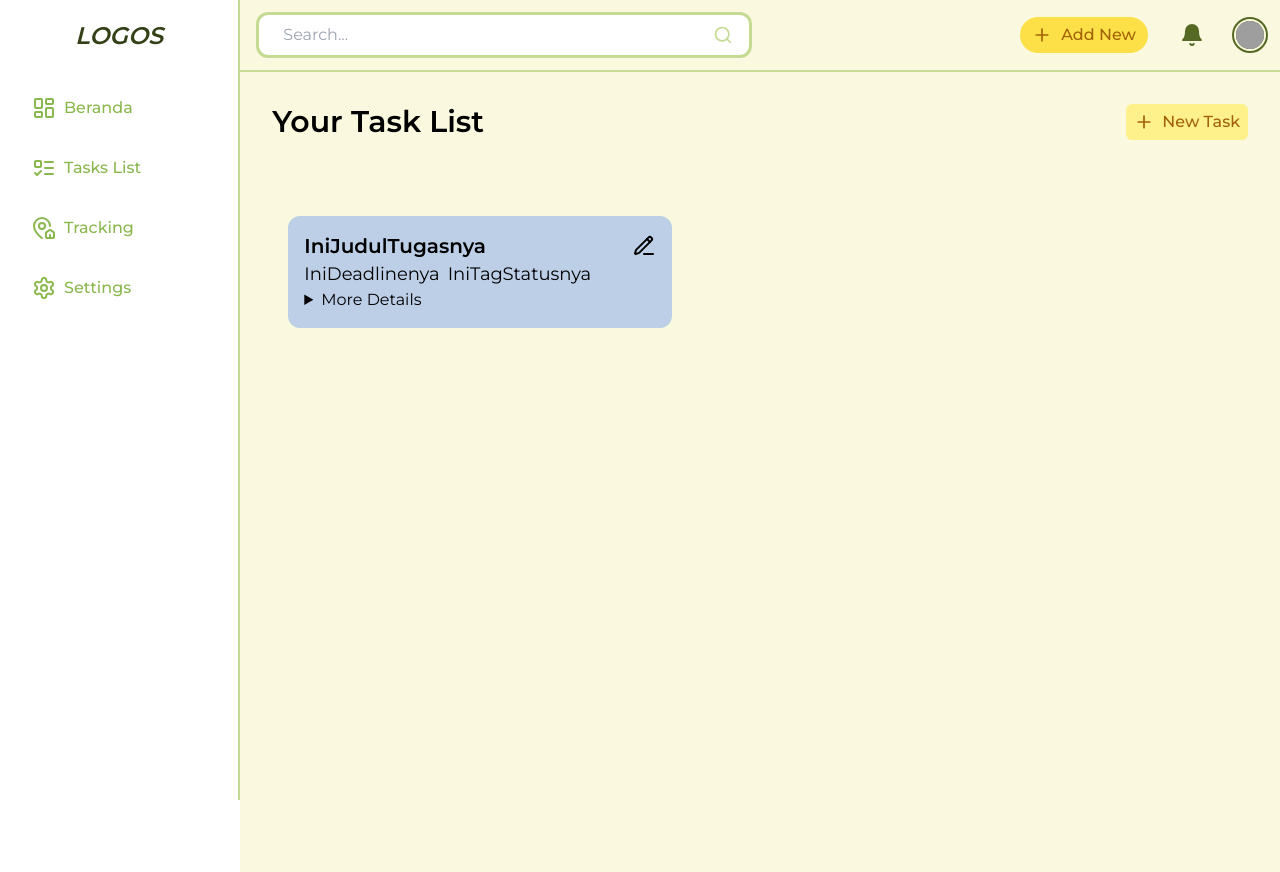
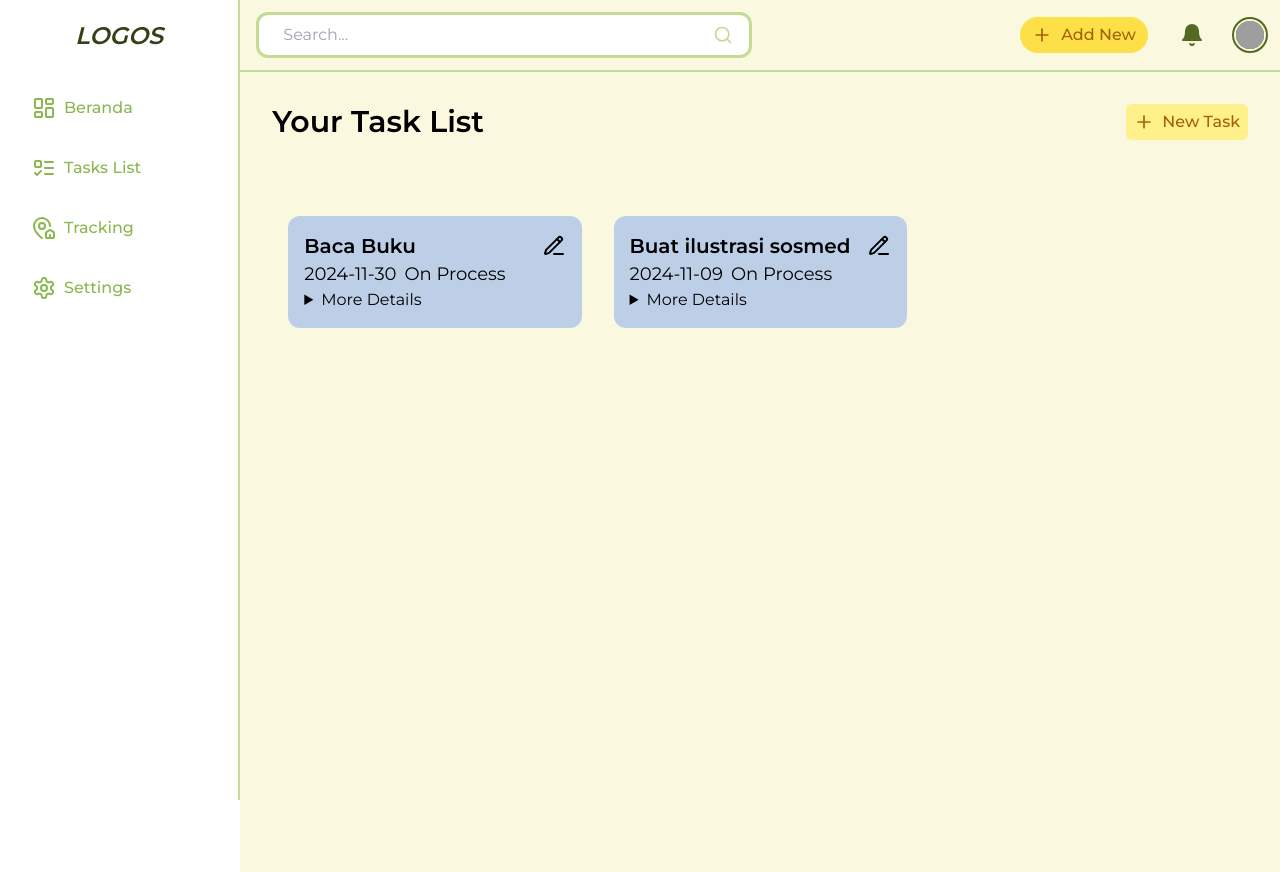
Before and after one commit to Lizzy0721/MyDashboard, a React (Vite) app: page /task in a window 1280 px wide. Built offline with nearby package versions, Linux system fonts and the light colour scheme; grey boxes are pictures that could not be loaded.

Commit message:
berhasil nampilin dara sementara. Belum nyoba buat ngolah data dari form.

```diff
--- /dev/null
+++ b/src/Data/taskList.ts
@@ -0,0 +1,18 @@
+import { taskType } from "../types/taskType";
+
+export const dummyData: taskType[] = [
+    {
+        id: 1,
+        title:"Baca Buku",
+        details: "Harus baca minimal 5 halaman per hari. Biar ga terlalu berat.",
+        date: "2024-11-30",
+        type: 'On Process'
+    },
+    {
+        id: 2,
+        title:"Buat ilustrasi sosmed",
+        details: "Buat post ig. Warnanya harus cerah dan ceria.",
+        date: "2024-11-09",
+        type: 'On Process'
+    },
+]
--- a/src/components/card/CardTask.tsx
+++ b/src/components/card/CardTask.tsx
@@ -1,8 +1,9 @@
 import { PencilLine } from "lucide-react";
 import { useState } from "react";
 import Dropdown from "../Dropdown";
+import { taskType } from "../../types/taskType";
 
-export default function CardTask(){
+export default function CardTask({task} : {task: taskType}){
 
     const [options, setOptions] = useState(false);
 
@@ -14,7 +15,7 @@ export default function CardTask(){
         <div className="p-4 m-4 max-w-96 bg-silver_lake_blue-200 rounded-xl">
             <div className="flex justify-between items-center">
                 <h1 className="font-bold text-xl">
-                    IniJudulTugasnya
+                   {task.title}
                 </h1>
                 <button className="relative">
                     <PencilLine className="size-6 active:opacity-60" onClick={handleOptions}/>
@@ -24,13 +25,13 @@ export default function CardTask(){
                 </button>
             </div>
             <div className="text-lg space-x-2">
-                <span>IniDeadlinenya</span>
-                <span>IniTagStatusnya</span>
+                <span>{task.date}</span>
+                <span>{task.type}</span>
             </div>
             <details className="inline">
                 <summary className="cursor-pointer hover:text-blue-900 hover:font-bold">More Details</summary>
                 <p className="text-sm text-justify">
-                    Lorem ipsum odor amet, consectetuer adipiscing elit. Turpis dolor vitae habitant non at lacinia mus. Vulputate sit vestibulum netus placerat mattis malesuada torquent. Imperdiet lacus ad tellus, pharetra quis arcu vestibulum risus?
+                    {task.details}
                 </p>
             </details>
         </div>
--- a/src/components/forms/TaskForm.tsx
+++ b/src/components/forms/TaskForm.tsx
@@ -4,6 +4,7 @@ import { taskType } from "../../types/taskType";
 export default function TaskForm({handleForm}:{handleForm:()=>void}){
 
     const initialInput: taskType = {
+        id: 0,
         title: "",
         details: "",
         date: "",
--- a/src/main.tsx
+++ b/src/main.tsx
@@ -17,7 +17,7 @@ const router = createBrowserRouter([
     errorElement: <ErrorPage />,
     children: [
       {
-        path: "general",
+        path: "/",
         element: <General name={dummyUser.name} />,
       },
       {
--- a/src/pages/TaskPage.tsx
+++ b/src/pages/TaskPage.tsx
@@ -1,15 +1,19 @@
 import { Plus } from "lucide-react";
-import CardTask from "../components/card/CardTask";
 import { useState } from "react";
 import TaskForm from "../components/forms/TaskForm";
+import { dummyData } from "../Data/taskList";
+import CardTask from "../components/card/CardTask";
 
 export default function TaskPage (){
 
+    //Ini buat tutup buka formnya
     const [taskForm, setForm] = useState(false);
-
     const handleForm = () => {
         setForm(!taskForm);
     }
+
+    //Ini buat nampilin datanya
+    //const [tasks,setTasks] = useState();
 
     return(
         <div className="w-full h-full bg-inherit p-8 space-y-7">
@@ -24,8 +28,14 @@ export default function TaskPage (){
             {taskForm &&
                 <TaskForm handleForm={handleForm}/>
             }
-            <div className="py-8">
-                <CardTask/>
+            <div className="grid lg:grid-cols-3 grid-flow-col py-8">
+                {
+                    dummyData.map(task =>
+                        <CardTask
+                        key={task.id}
+                        task={task} />
+                    )
+                }
             </div>
         </div>
     )
--- a/src/types/taskType.ts
+++ b/src/types/taskType.ts
@@ -1,4 +1,5 @@
 export interface taskType {
+    id:number;
     title: string;
     details: string;
     date:string;
```
